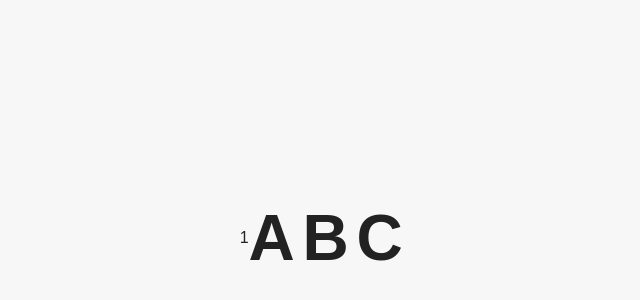
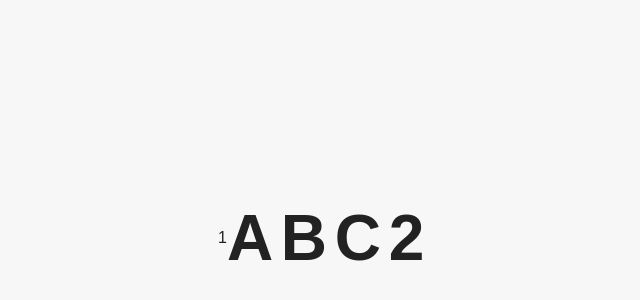
Before and after one commit to nayumiDEV/autocode_test, a plain HTML site: page abc.html in a window 1280 px wide. Shown: the part 162-462 px from the top of the page, without its empty margins (315-955 px from the left). Drawn offline with Linux system fonts and the light colour scheme.

Commit message:
[AI-FEATURE] [Feature]  Chỉnh sửa file abc.html để thêm số 2 ở cuối (#20) (#22)
Co-authored-by: Parallel AI Coder <ai-coder@example.com>

```diff
--- a/abc.html
+++ b/abc.html
@@ -24,6 +24,6 @@
   </style>
 </head>
 <body>
-  <h1>abc</h1>
+  <h1>abc2</h1>
 </body>
 </html>
```
